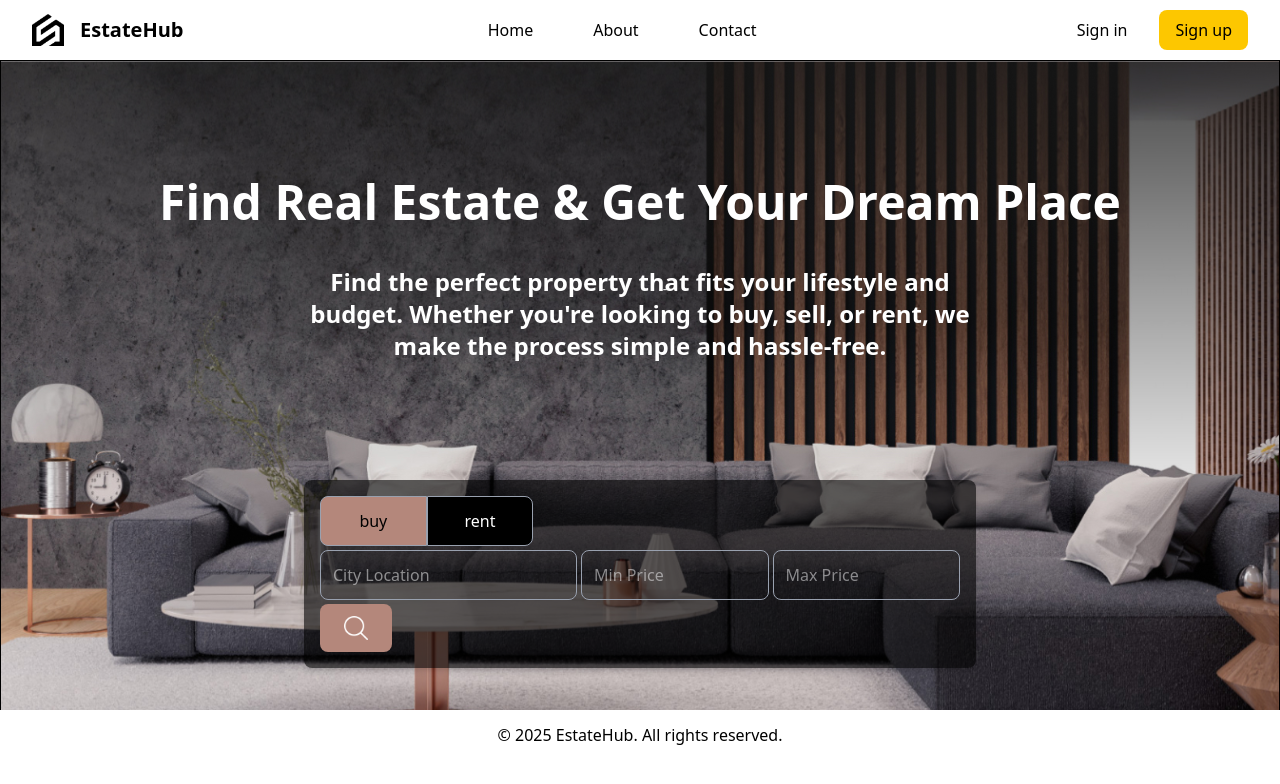
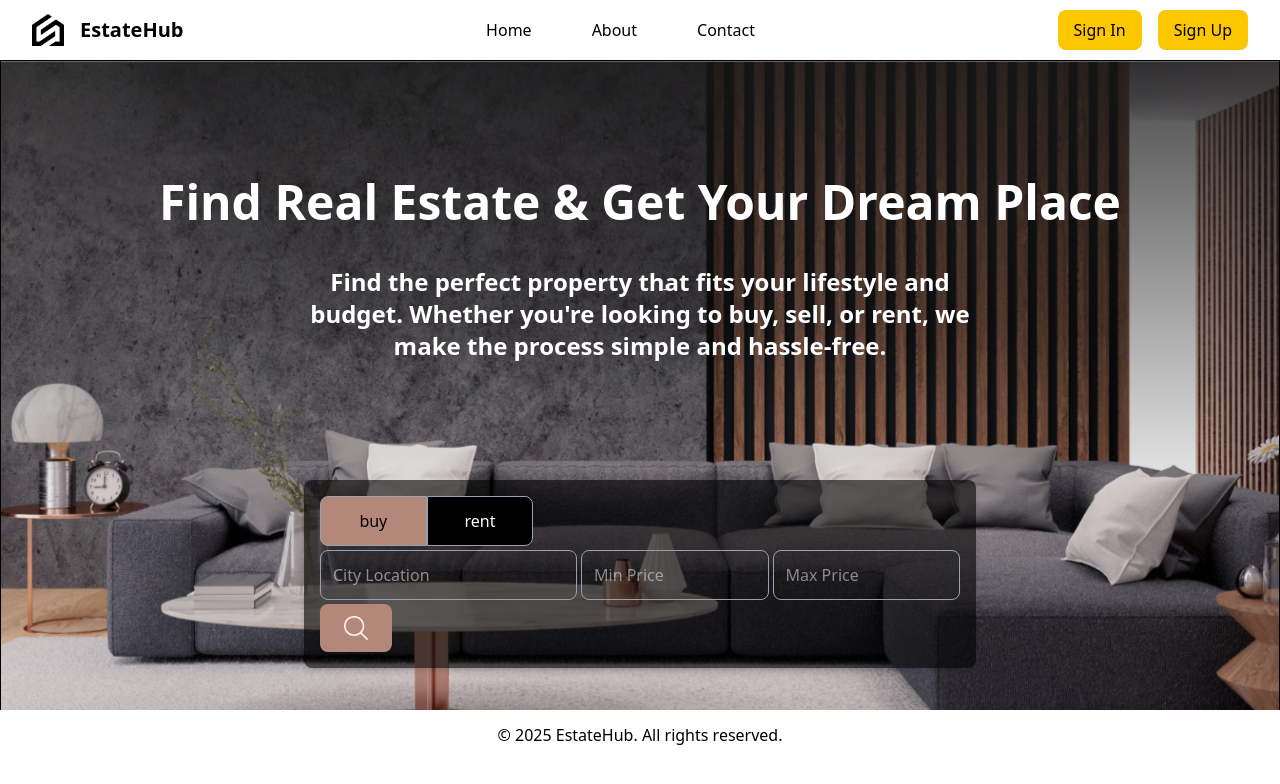
Before and after one commit to vishalguptax/real-estate-client, a React (Vite) app: page / in a window 1280 px wide. Shown: the top 784 px of the page. Built offline with nearby package versions, Linux system fonts and the light colour scheme.

Commit message:
adding reusable button

```diff
--- a/src/components/Layout.jsx
+++ b/src/components/Layout.jsx
@@ -1,11 +1,14 @@
 
-import  { useState } from "react";
-import { Link, Outlet } from "react-router-dom";
+import { useState } from "react";
+import { Link, Outlet, useNavigate } from "react-router-dom";
 import { useAuth } from "../pages/auth/AuthContext";
+import Button from "./reusable/NavbarButton";
+import NavbarButton from "./reusable/NavbarButton";
 
 const Layout = () => {
+  const navigate = useNavigate();
   const [open, setOpen] = useState(false);
-  const {user, logout} = useAuth();
+  const { user, logout } = useAuth();
 
 
   return (
@@ -32,38 +35,40 @@ const Layout = () => {
         <div className="flex items-center gap-4">
           {user ? (
             <div className="flex items-center gap-4 font-bold">
-              <Link
-                to="/profile"
-                className="relative px-4 py-2 bg-yellow-400 rounded-lg"
+
+              <NavbarButton
+                className=" relative px-4 py-2 bg-yellow-400 rounded-lg hover:scale-105 cursor-pointer"
+                onClick={() => navigate("/profile")}
               >
                 Profile
-              </Link>
-              <Link
-                to="/login"
-                className="relative px-4 py-2 bg-yellow-400 rounded-lg"
-                // onClick={handleLogout}
-                onClick={logout}
+              </NavbarButton>
+
+              <NavbarButton
+                className=" relative px-4 py-2 bg-yellow-400 rounded-lg hover:scale-105 cursor-pointer"
+                onClick={() => { navigate("/login"); logout(); }}
               >
-                Sign out
-              </Link>
+                Sign Out
+              </NavbarButton>
+
             </div>
 
 
 
           ) : (
             <>
-              <Link
-                to="/login"
-                className="px-4 py-2 hover:scale-105 transition hidden md:block"
+
+              <NavbarButton
+                className="px-4 py-2 hover:scale-105 bg-yellow-400 rounded-lg cursor-pointer transition hidden md:block"
+                onClick={() => { navigate("/login") }}
               >
-                Sign in
-              </Link>
-              <Link
-                to="/register"
-                className="px-4 py-2 bg-yellow-400 rounded-lg hover:scale-105 transition hidden md:block"
+                Sign In
+              </NavbarButton>
+              <NavbarButton
+                className="px-4 py-2 hover:scale-105 bg-yellow-400 rounded-lg cursor-pointer transition hidden md:block"
+                onClick={() => { navigate("/register") }}
               >
-                Sign up
-              </Link>
+                Sign Up
+              </NavbarButton>
             </>
           )}
         </div>
@@ -75,7 +80,8 @@ const Layout = () => {
           </button>
         </div>
 
-        {open && (
+        {
+          open && (
             <div className="absolute top-0 right-0 w-1/2 h-screen z-999 bg-black text-white flex flex-col items-center justify-center text-lg transition-transform transform translate-x-0">
               <button
                 className="absolute top-5 right-5 text-white text-3xl"
@@ -112,19 +118,20 @@ const Layout = () => {
                 Sign up
               </Link>
             </div>
-        )}
-      </nav>
+          )
+        }
+      </nav >
 
       {/* Main Content */}
-      <main className=" h-[calc(100vh-150px)] overflow-hidden bg-gray-100 ">
+      < main className=" h-[calc(100vh-150px)] overflow-hidden bg-gray-100 " >
         <Outlet />
-      </main>
+      </main >
 
       {/* Footer */}
-      <footer className="text-black text-center h-[50px] flex items-center justify-center ">
+      < footer className="text-black text-center h-[50px] flex items-center justify-center " >
         <p>&copy; {new Date().getFullYear()} EstateHub. All rights reserved.</p>
-      </footer>
-    </div>
+      </footer >
+    </div >
   );
 };
 
--- /dev/null
+++ b/src/components/reusable/NavbarButton.jsx
@@ -0,0 +1,13 @@
+
+const NavbarButton = ({ children, className, onClick }) => {
+    return (
+        <button
+            className={className}
+            onClick={onClick}
+        >
+            {children}
+        </button>
+    )
+}
+
+export default NavbarButton;
```
Lines whose indentation alone changed are shown as unchanged.
